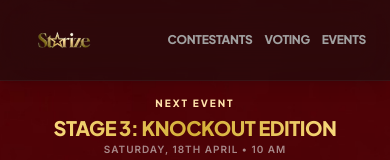
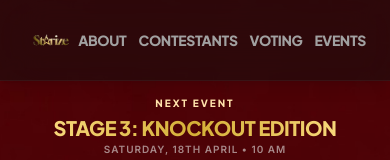
Before and after one commit to amariwawa/starize, a Next.js app: page / in a window 390 px wide. Shown: the top 160 px of the page. Built offline with nearby package versions, Linux system fonts and the light colour scheme.

Commit message:
fix: restore 'About' link on mobile, increase font sizes, and verify scroll-active indicator

```diff
--- a/src/components/Navbar.tsx
+++ b/src/components/Navbar.tsx
@@ -76,12 +76,12 @@ const Navbar = () => {
                 href={link.path}
                 className={clsx(
                   "font-headline font-black transition-all uppercase whitespace-nowrap",
-                  "text-xs lg:text-sm xl:text-base tracking-tight",
+                  "text-sm lg:text-base xl:text-lg tracking-tight",
                   isLinkActive(link.path, link.name)
                     ? "text-amber-400 border-b-2 border-amber-500 pb-0.5"
                     : "text-neutral-400 hover:text-amber-200",
-                  // Hide Home and About on mobile to maintain spread symmetry
-                  (idx === 0 || idx === 1) ? "hidden lg:flex" : "flex"
+                  // Show About, Contestants, Voting, Events on mobile. Hide Home.
+                  (idx === 0) ? "hidden lg:flex" : "flex"
                 )}
               >
                 {link.name}
```
